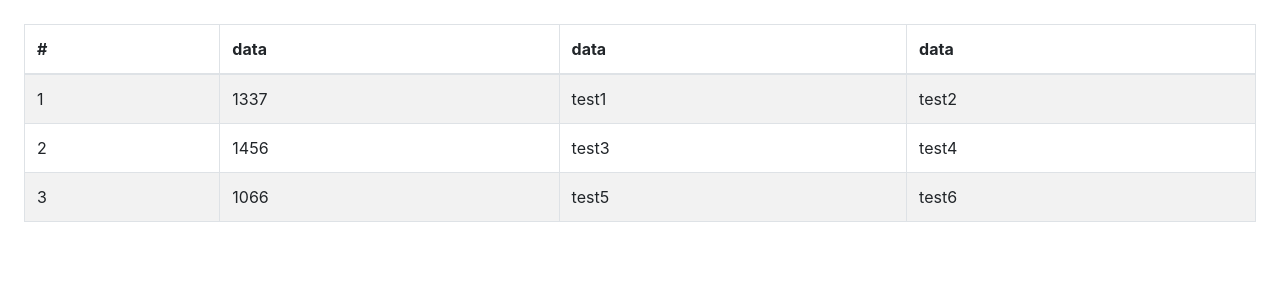
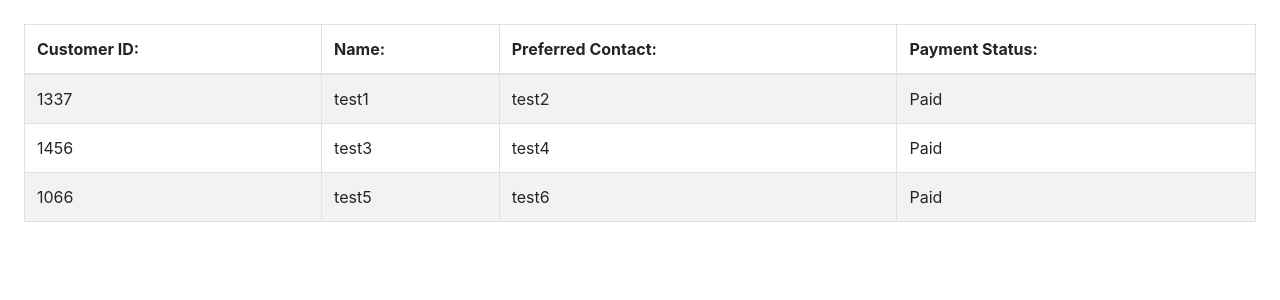
Before and after one commit to jacobzipper/irsacms, a React (Create React App) app in the folder client/: page / in a window 1280 px wide. Shown: the top 300 px of the page. Built offline with nearby package versions, Linux system fonts and the light colour scheme.

Commit message:
Added some state to table component to make customer profile viewable as a modal. Refactored Table Component into separate file

```diff
--- a/client/src/App.js
+++ b/client/src/App.js
@@ -1,77 +1,14 @@
 import React from "react";
 import "./App.css";
 import "bootstrap/dist/css/bootstrap.css";
-import Table from "react-bootstrap/Table";
 
-// The data exists here. Needs to be updated on app load
-var data = new Array(1);
+import CustomerTable from './CustomerTable'
 
-// This will return the data from the backend
-function updateData() {
-  data = [
-    {
-      id: 1337,
-      name: "test1",
-      info: "test2"
-    },
-    {
-      id: 1456,
-      name: "test3",
-      info: "test4"
-    },
-    {
-      id: 1066,
-      name: "test5",
-      info: "test6"
-    }
-  ];
-}
 
-// Gets data and makes a row
-class UserRow extends React.Component {
-  i = this.props.value;
-
-  render() {
-    return (
-      <tr onClick={() => alert("Click!!")}>
-        <td> {this.i + 1} </td>
-        <td> {data[this.i].id} </td>
-        <td> {data[this.i].name} </td>
-        <td> {data[this.i].info} </td>
-      </tr>
-    );
-  }
-}
-
-// Will create a sortable table with a row for each data element
-class UserTable extends React.Component {
-
-  // TODO: Implement sorting
-  render() {
-    return (
-      <Table striped bordered hover>
-        <thead>
-          <th>#</th>
-          <th>data</th>
-          <th>data</th>
-          <th>data</th>
-        </thead>
-        <tbody>
-          {Array.from(data.keys()).map(index => (
-            <UserRow value={index} />
-          ))}
-        </tbody>
-      </Table>
-    );
-  }
-}
-
-// fetches the data and makes a table for it
 function App() {
-  updateData();
   return (
     <div className="m-4">
-      <UserTable />
+      <CustomerTable />
     </div>
   );
 }
--- /dev/null
+++ b/client/src/CustomerTable.js
@@ -0,0 +1,115 @@
+import React from "react";
+import Table from "react-bootstrap/Table";
+import Modal from "react-bootstrap/Modal";
+import Button from "react-bootstrap/Button";
+
+
+class CustomerTable extends React.Component {
+  constructor(props) {
+    super(props);
+    this.state = {
+      show : false,
+    };
+  }
+
+  // TODO: update this component to handle state better.
+  handleClose = () => this.setState({
+    ...this,
+    show:false
+  })
+
+  handleShow = () => this.setState({
+    ...this,
+    show:true
+  })
+
+  // TODO: make backend api call to update state
+  // This will fetch latest customer from backend
+  fetchCustomerList() {
+    this.data = [
+      {
+        id: 1337,
+        name: "test1",
+        contact: "test2",
+        paymentStatus: "Paid",
+      },
+      {
+        id: 1456,
+        name: "test3",
+        contact: "test4",
+        paymentStatus: "Paid",
+      },
+      {
+        id: 1066,
+        name: "test5",
+        contact: "test6",
+        paymentStatus: "Paid",
+      }
+    ];
+  }
+
+  // given an object represnting info of a single customer,
+  // return a formatted row for the table
+  makeTableRow(rowData) {
+    return (
+      <tr onClick={() => this.handleShow()}>
+        <td> {rowData.id} </td>
+        <td> {rowData.name} </td>
+        <td> {rowData.contact} </td>
+        <td> {rowData.paymentStatus} </td>
+      </tr>
+    );
+  }
+
+  // TODO: Implement sorting
+  render() {
+    this.fetchCustomerList();
+    let show = this.state.show
+    let handleClose = this.handleClose
+    return (
+      <>
+      <Table striped bordered hover>
+
+        <thead>
+          <th>Customer ID: </th>
+          <th>Name: </th>
+          <th>Preferred Contact: </th>
+          <th>Payment Status: </th>
+        </thead>
+
+        <tbody>
+          { this.data.map(row => this.makeTableRow(row)) }
+        </tbody>
+
+      </Table>
+
+      <Modal
+      show={this.state.show}
+      onHide={() => handleClose()}
+      size="lg"
+      aria-labelledby="contained-modal-title-vcenter"
+      centered
+    >
+      <Modal.Header closeButton>
+        <Modal.Title id="contained-modal-title-vcenter">
+          Modal heading
+        </Modal.Title>
+      </Modal.Header>
+      <Modal.Body>
+        <h4>Centered Modal</h4>
+        <p>
+          Cras mattis consectetur purus sit amet fermentum. Cras justo odio,
+          dapibus ac facilisis in, egestas eget quam. Morbi leo risus, porta ac
+          consectetur ac, vestibulum at eros.
+        </p>
+      </Modal.Body>
+      <Modal.Footer>
+        <Button onClick={handleClose}>Close</Button>
+      </Modal.Footer>
+    </Modal>
+      </>
+    );
+  }
+}
+
+export default CustomerTable;
```
Also changed, not shown: client/src/ProfileCard.js (added, +32 -0 lines).
